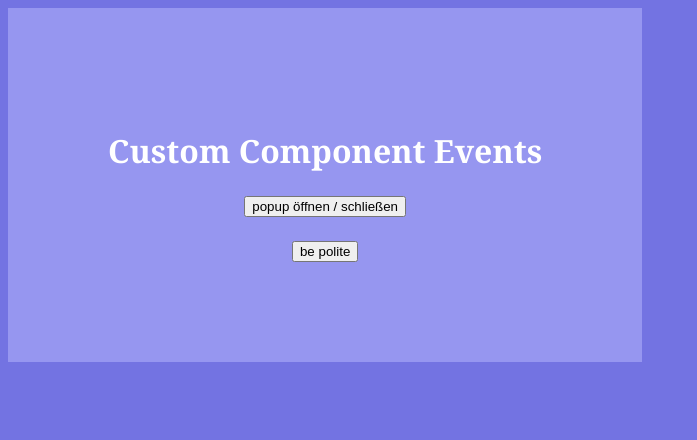
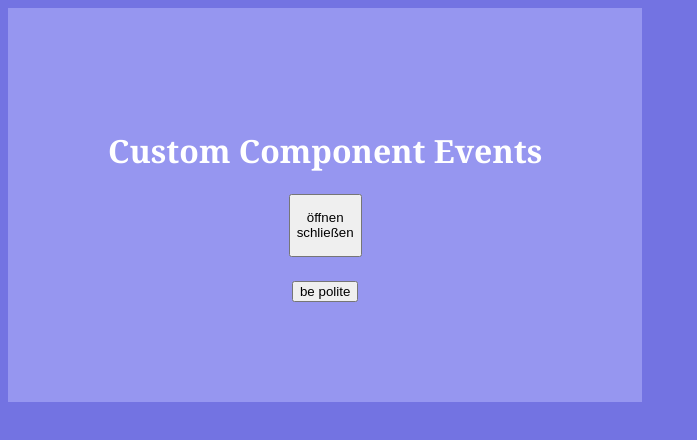
Before and after one commit to siggi-ai/Vue-Practice, a Vue app: page / in a window 1280 px wide. Shown: the top 440 px of the page, without its empty margins (0-697 px from the left). Built offline with nearby package versions, Linux system fonts and the light colour scheme.

Commit message:
i love js

```diff
--- a/src/App.vue
+++ b/src/App.vue
@@ -5,7 +5,10 @@
     </div>
 
     <button v-on:click="isInvisible = !isInvisible">
-      popup öffnen / schließen
+      <p>
+        öffnen <br />
+        schließen
+      </p>
     </button>
     <br />
     <br />
```
